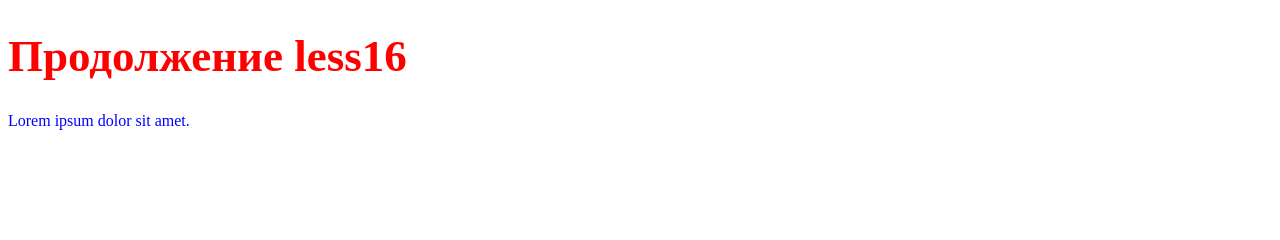
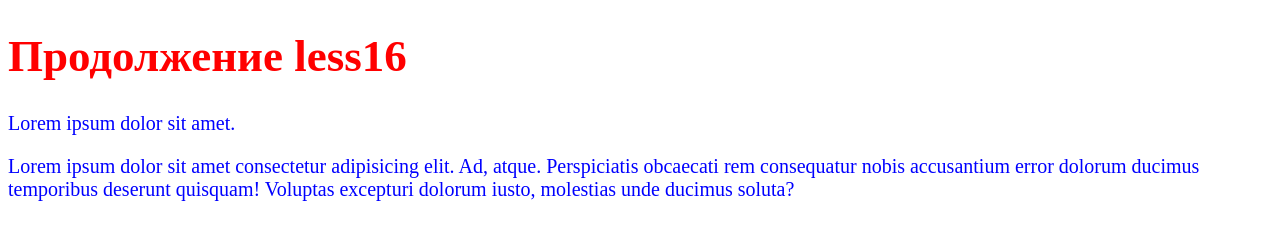
Before and after one commit to sparrowkg/lessen16, a plain HTML site: page index.html in a window 1280 px wide. Drawn offline with Linux system fonts and the light colour scheme.

Commit message:
add some styles else

```diff
--- a/index.html
+++ b/index.html
@@ -9,6 +9,7 @@
 <body>
     <h1 class="title">Продолжение less16 </h1>
     <p>Lorem ipsum dolor sit amet.</p>
+    <p>Lorem ipsum dolor sit amet consectetur adipisicing elit. Ad, atque. Perspiciatis obcaecati rem consequatur nobis accusantium error dolorum ducimus temporibus deserunt quisquam! Voluptas excepturi dolorum iusto, molestias unde ducimus soluta?</p>
 
 </body>
 </html>
--- a/style.css
+++ b/style.css
@@ -4,4 +4,5 @@ h1 {
 }
 p {
     color: blue;
+    font-size: 20px;
 }
```
